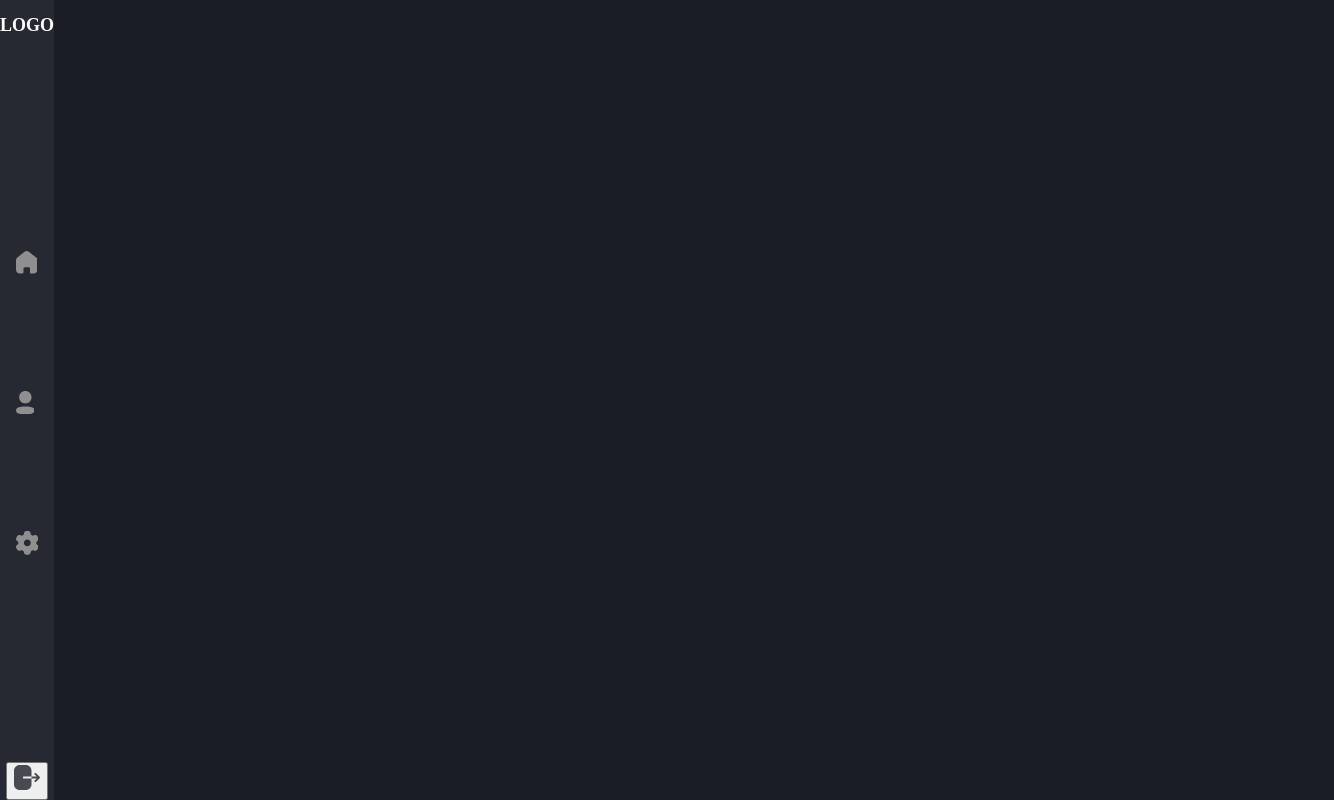
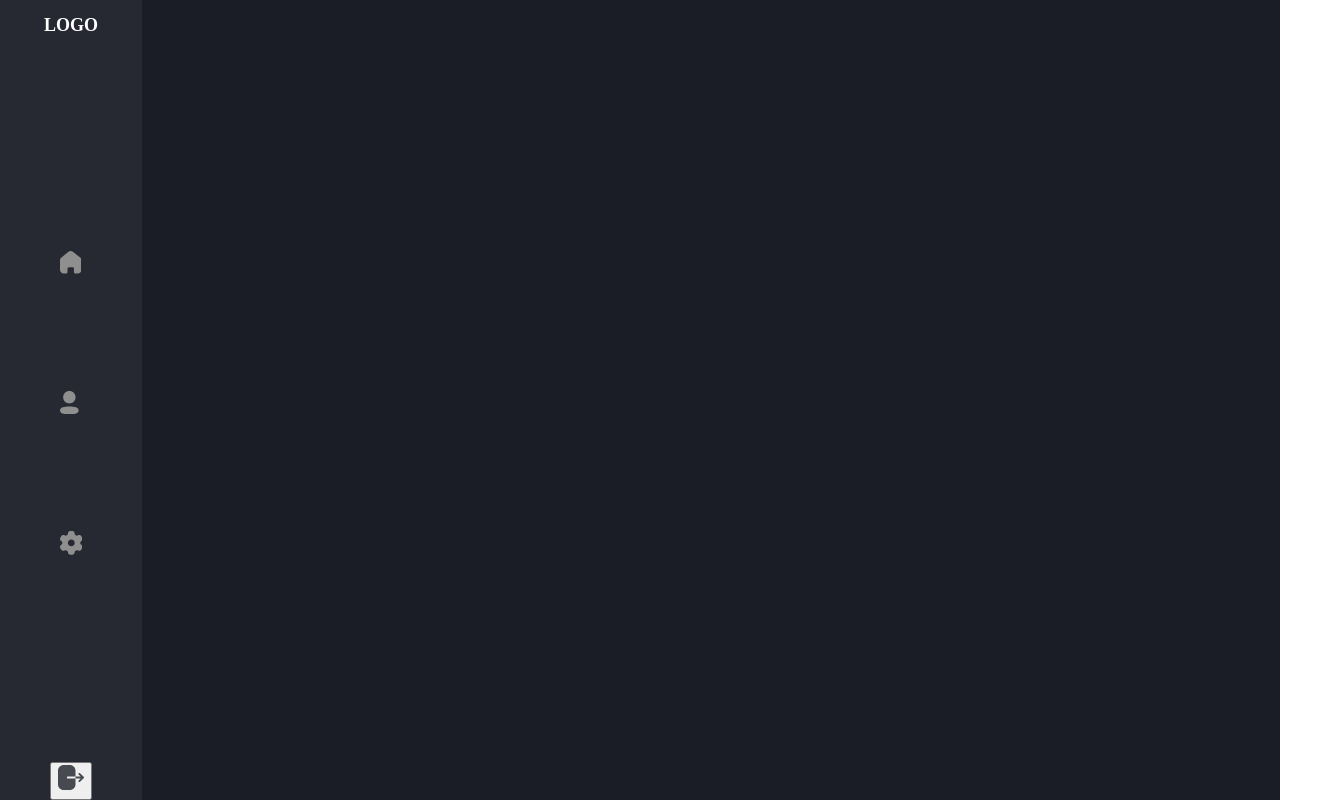
Before and after one commit to YaroslavMus/LogGo, a React (Vite) app: page / in a window 1280 px wide. Shown: the whole page, 1334 px wide, since content can reach past the window. Built offline with nearby package versions, Linux system fonts and the light colour scheme.

Commit message:
Small fix

```diff
--- a/src/App.jsx
+++ b/src/App.jsx
@@ -2,7 +2,7 @@ import React from 'react'
 import './style.css'
 import SideBar from './componets/SideBar/SideBar'
 import Header from './componets/Header/Header'
-import Main from './componets/Main/Main'
+import Content from './componets/Content/Content'
 
 function App() {
 
@@ -11,7 +11,7 @@ function App() {
 			<div className="main_wraper">
 				<SideBar />
 				<Header />
-				<Main />
+				<Content />
 			</div>
 		</>
 	)
--- a/src/componets/Main/Main.jsx
+++ b/src/componets/Content/Content.jsx
@@ -1,8 +1,8 @@
 import React from 'react'
-import './Main.css'
+import './Content.css'
 
 export default function Main() {
 	return (
-		<div className='main_wraper'></div>
+		<div className='content_wraper'></div>
 	)
 }
--- a/src/style.css
+++ b/src/style.css
@@ -136,10 +136,10 @@
 .main_wraper{
 	display: grid;
 	gap: 0px 0px;
-	grid-template-columns: 0.5fr 3fr 3fr;
+	grid-template-columns: 0.5fr 2fr 2fr;
 	grid-template-areas:
 	  "logo_wraper header_wraper "
-	  "logo_wraper main_wraper";
+	  "logo_wraper content_wraper";
 	background: rgb(26, 28, 38);
 	height: 100vh;
 	width: 100vw;
@@ -147,8 +147,8 @@
 .logo_wraper{
 	grid-area: logo_wraper;
 }
-.main_wraper{
-	grid-area: main_wraper;
+.content_wraper{
+	grid-area: content_wraper;
 }
 .header_wraper{
 	grid-area: header_wraper;
```
Also changed, not shown: src/componets/Content/Content.css (added).
